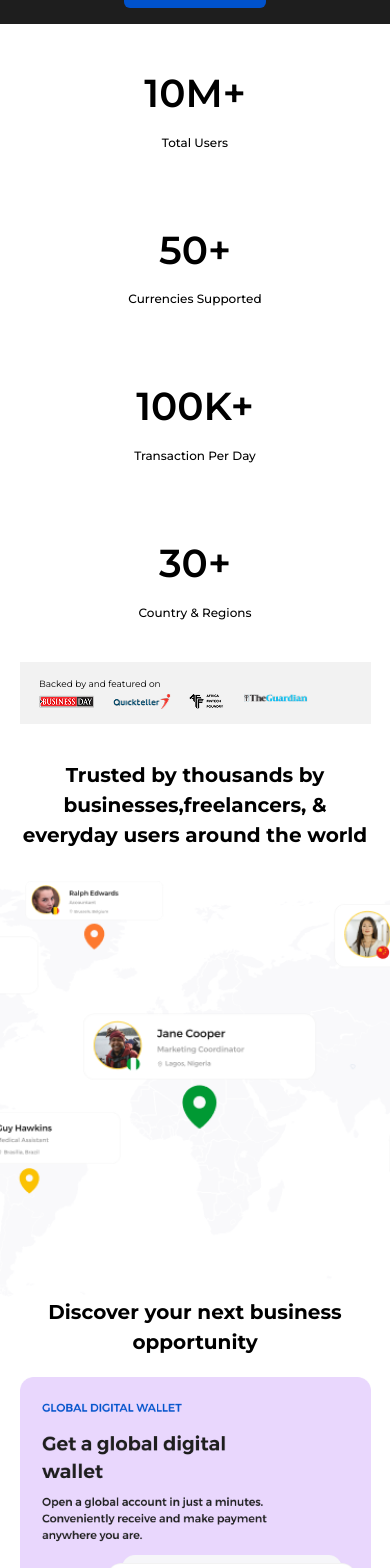
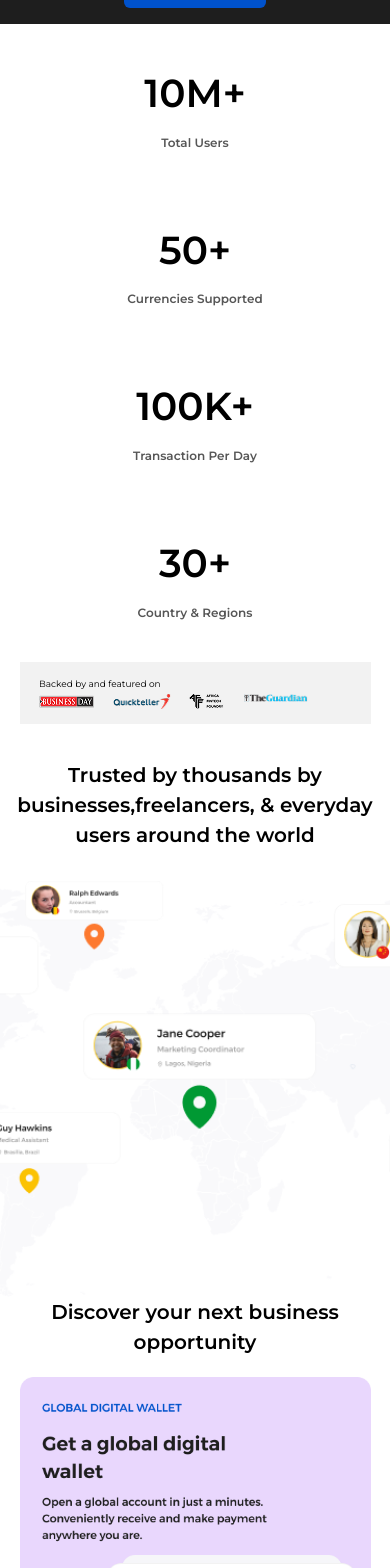
Before and after one commit to Nweke-Justin/Transwire-clone, a Next.js app: page / in a window 390 px wide. Shown: the part 780-2348 px from the top of the page. Built offline with nearby package versions, Linux system fonts and the light colour scheme.

Commit message:
i made some changes on the mobile screen

```diff
--- a/src/app/Components/Observer.tsx
+++ b/src/app/Components/Observer.tsx
@@ -60,7 +60,7 @@ function Observer() {
     <div className="mt-[36px] md:mt-[92px] w-[90vw] mx-auto">
       {/* sect1 */}
       <div className="text-center space-y-[16px] w-[100%] lg:w-[774px] mx-auto">
-        <h1 className="font-bold text-[20px] md:text-[30px] lg:text-[40px]">Simplified Global Finance Solutions</h1>
+        <h1 className="font-semibold lg:font-bold text-[20px] md:text-[30px] lg:text-[40px]">Simplified Global Finance Solutions</h1>
         <p className="text-[#565656] font-bold text-[14px] md:text-[19px] lg:text-[24px]">Manage your money effortlessly,<br className="hidden md:block" />
           anywhere in the world.
         </p>
@@ -76,7 +76,7 @@ function Observer() {
                 key={i}
                 className={`transition-all duration-300 ${i === index ? "border-l-3 md:border-l-8 border-blue-500 p-4 rounded" : "pl-2 lg:pl-4"}`}
               >
-                <h1 className="font-bold text-[14px] md:text-[20px]">{item.title}</h1>
+                <h1 className="font-semibold lg:font-bold text-[14px] md:text-[20px]">{item.title}</h1>
                 <p className="text-[#565656] font-bold text-[12px] md:text-[16px]">
                   {item.description}
                 </p>
--- a/src/app/page.tsx
+++ b/src/app/page.tsx
@@ -97,10 +97,10 @@ export default function Home() {
       {/* mobile/tablet view section3 */}
       <div className="w-full bg-[#FFFFFF] lg:hidden mt-[20px]">
         <div className="w-[91vw] mx-auto space-y-[69px] py-[20px]">
-          <div className=" space-y-[11.25px] text-center"> <p className="font-semibold text-[39px]">10M+</p> <p className="font-medium text-[12px]">Total Users</p></div>
-          <div className=" space-y-[11.25px] text-center"> <p className="font-semibold text-[39px]">50+</p> <p className="font-medium text-[12px]">Currencies Supported</p></div>
-          <div className=" space-y-[11.25px] text-center"> <p className="font-semibold text-[39px]">100K+</p> <p className="font-medium text-[12px]">Transaction Per Day</p></div>
-          <div className=" space-y-[11.25px] text-center"> <p className="font-semibold text-[39px]">30+</p> <p className="font-medium text-[12px]">Country & Regions</p></div>
+          <div className=" space-y-[11.25px] text-center"> <p className="font-semibold text-[39px]">10M+</p> <p className="font-semibold text-[12px] text-[#565656]">Total Users</p></div>
+          <div className=" space-y-[11.25px] text-center"> <p className="font-semibold text-[39px]">50+</p> <p className="font-semibold text-[12px] text-[#565656]">Currencies Supported</p></div>
+          <div className=" space-y-[11.25px] text-center"> <p className="font-semibold text-[39px]">100K+</p> <p className="font-semibold text-[12px] text-[#565656]">Transaction Per Day</p></div>
+          <div className=" space-y-[11.25px] text-center"> <p className="font-semibold text-[39px]">30+</p> <p className="font-semibold text-[12px] text-[#565656]">Country & Regions</p></div>
         </div>
       </div>
       <div className=" mt-[20px] lg:mt-[5px] bg-[#FFFFFF]  md:hidden">
@@ -143,7 +143,7 @@ export default function Home() {
       {/* section5 */}
       <div className="w-full bg-[#FFFFFF]">
         <div className="w-[93vw] lg:w-[90vw] mx-auto">
-          <p className="font-bold text-[20px] md:text-[32px] text-center mt-[36px] lg:mt-[92px] lg:w-[75vw] lg:mx-auto mb-[31px] lg:mb-[60px] ">Trusted by thousands by businesses,<br className="hidden lg:block" />
+          <p className=" font-semibold lg:font-bold text-[20px] md:text-[32px] text-center mt-[36px] lg:mt-[92px] lg:w-[75vw] lg:mx-auto mb-[31px] lg:mb-[60px] ">Trusted by thousands by businesses,<br className="hidden lg:block" />
             freelancers, & everyday users around the world</p>
         </div>
         <div className="w-[81vw] mx-auto  hidden md:block">
@@ -161,7 +161,7 @@ export default function Home() {
       </div>
       {/* section6 */}
       <div>
-        <p className="text-[20px] md:text-[40px] font-bold text-center  mb-[20px] md:mb-[52px]">Discover your next business <br /> opportunity</p>
+        <p className="text-[20px] md:text-[40px] font-semibold lg:font-bold text-center  mb-[20px] md:mb-[52px]">Discover your next business <br /> opportunity</p>
         <div className="w-[90vw] mx-auto lg:flex lg:space-x-[20px] item-center justify-center">
           <div className="w-[100%] lg:w-[508px] h-auto mb-[20px] lg:mb-[0px]">
             <Image src={img9} alt="" width={0} height={0} />
@@ -190,7 +190,7 @@ export default function Home() {
       <Observer />
       {/* section9 */}
       <div className="w-full mt-85 lg:mt-95">
-        <h1 className="font-bold text-[20px] md:text-[30px] lg:text-[40px] w-[91vw] md:w-[59vw] mx-auto text-center  mt-[2px] text-[#1E1E1E]">
+        <h1 className="font-semibold lg:font-bold text-[20px] md:text-[30px] lg:text-[40px] w-[91vw] md:w-[59vw] mx-auto text-center  mt-[2px] text-[#1E1E1E]">
           Join the thousands of people that love using Transwire for their Foreign Transactions
         </h1>
         <div className=" w-[91vw] lg:w-[89.2vw] mx-auto justify-between block lg:flex space-y-[32px] lg:space-y-[0px] lg:space-x-35 mt-[32px] lg:mt-[52px]">
@@ -295,7 +295,7 @@ export default function Home() {
           alt=""
           width={0}
           height={0}
-          className="w-[82px] h-[82px] lg:w-[100px] lg:h-[100px] bg-[#F3F4F9] mx-auto rounded-full p-2 lg:p-4 absolute left-1/2 -translate-x-1/2 -top-10 lg:-top-12 mb-[-20px] mb-[0px]"
+          className="w-[82px] h-[82px] lg:w-[100px] lg:h-[100px] bg-[#F3F4F9] mx-auto rounded-full p-4 absolute left-1/2 -translate-x-1/2 -top-10 lg:-top-12 mb-[-20px] mb-[0px]"
         />
 
         <div className="bg-white w-full mt-[36px] lg:mt-[92px] pb-[36px] lg:pb-[92px]">
```
